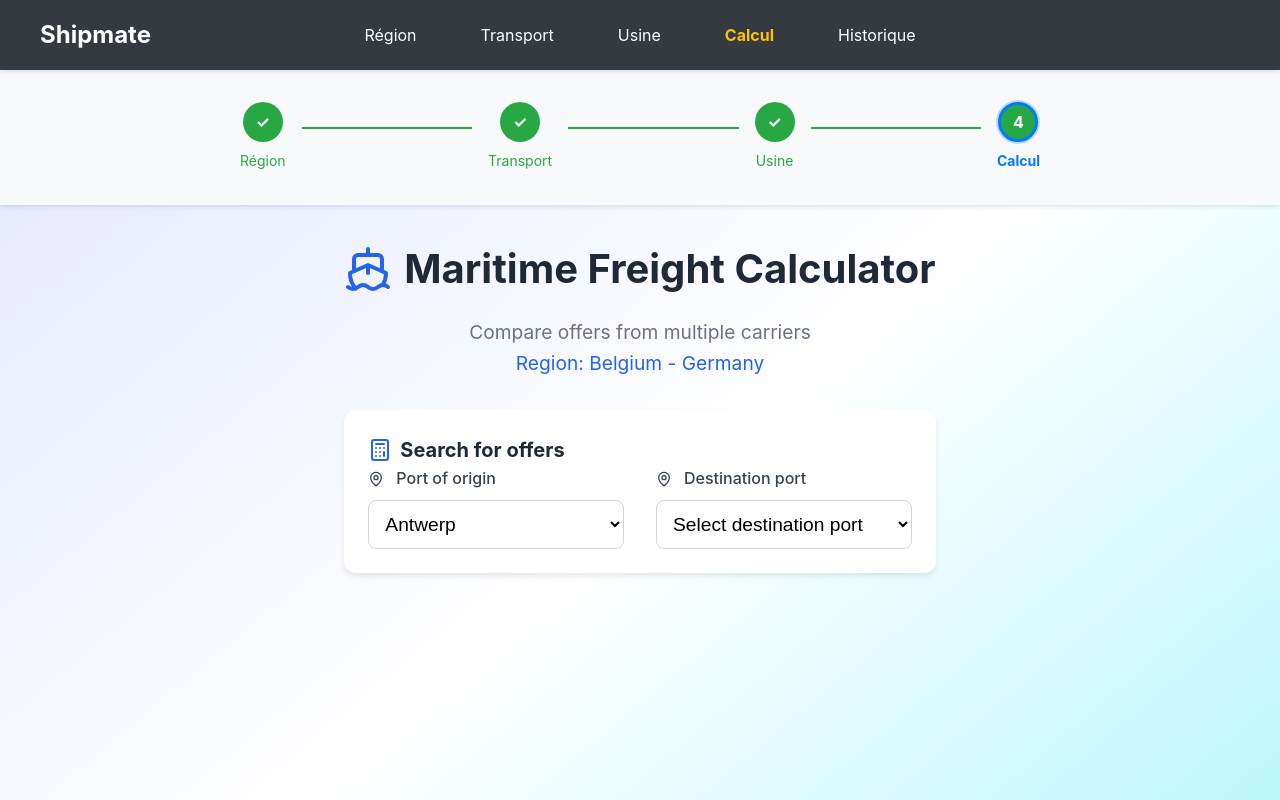
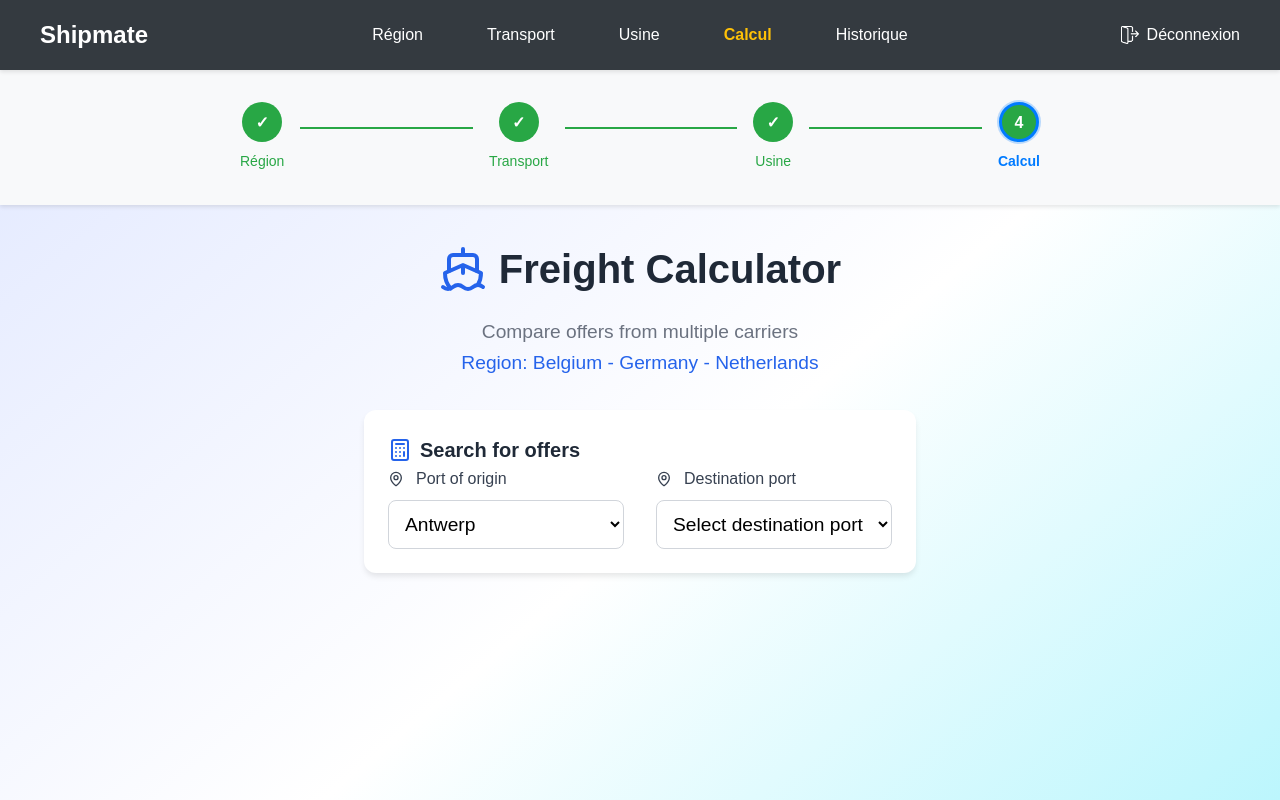
Before and after one commit to ghezal0n/CalculCost, a React (Create React App) app: page /calcul in a window 1280 px wide. Shown: the top 800 px of the page. Built offline with nearby package versions, Linux system fonts and the light colour scheme.

Commit message:
ajouter la partie login dans l'app et corriger le navbar

```diff
--- a/src/App.js
+++ b/src/App.js
@@ -5,16 +5,9 @@ import {
   Route,
   Navigate,
 } from "react-router-dom";
-import RegisterPage from "./pages/RegistrePage";
-import RegionPage from "./pages/RegionPage";
-import TransportChoicePage from "./pages/TransportChoicePage";
-import CalculPage from "./pages/CalculPage";
-import HistoriquePage from "./pages/HistoriquePage";
-import ProtectedRoute from "./components/ProtectedRoute";
-import LoginForm from "./auth/LoginForm";
-import UsinePage from "./pages/UsinePage";
 import Navbar from "./components/NavBar";
 import Stepper from "./components/Stepper";
+import routes from "./auth/Routes";
 
 function App() {
   useEffect(() => {
@@ -31,14 +24,9 @@ function App() {
         <Stepper />
         <div style={{ padding: "2rem" }}>
           <Routes>
-            <Route path="/" element={<RegionPage />} />
-            {/* <Route path="/login" element={<LoginForm />} />
-            <Route path="/register" element={<RegisterPage />} /> */}
-            <Route path="/transport" element={<TransportChoicePage />} />
-            <Route path="/usine" element={<UsinePage />} />
-            <Route path="/calcul" element={<CalculPage />} />
-            <Route path="/historique" element={<HistoriquePage />} />
-
+            {routes.map((route, index) => (
+              <Route key={index} path={route.path} element={route.element} />
+            ))}
             <Route path="*" element={<Navigate to="/" />} />
           </Routes>
         </div>
--- a/src/assets/styles/Login.css
+++ b/src/assets/styles/Login.css
@@ -1,3 +1,15 @@
+/* 🎨 Variables globales */
+:root {
+  --primary: #6366f1;
+  --secondary: #06b6d4;
+  --error: #ef4444;
+  --success: #16a34a;
+  --text-dark: #333;
+  --bg-light: rgba(255, 255, 255, 0.8);
+  --radius: 12px;
+}
+
+/* 🌍 Body */
 body {
   margin: 0;
   font-family: sans-serif;
@@ -5,10 +17,12 @@ body {
   min-height: 100vh;
   display: flex;
   justify-content: center;
+  align-items: center;
 }
 
+/* 📦 Container */
 .login-container {
-  background: rgba(255, 255, 255, 0.8);
+  background: var(--bg-light);
   backdrop-filter: blur(10px);
   border: 1px solid rgba(255, 255, 255, 0.2);
   border-radius: 20px;
@@ -18,14 +32,16 @@ body {
   box-shadow: 0 10px 25px rgba(0, 0, 0, 0.1);
 }
 
+/* 🔵 Logo */
 .login-logo {
-  background: linear-gradient(to right, #6366f1, #06b6d4);
+  background: linear-gradient(to right, var(--primary), var(--secondary));
   height: 120px;
   width: 120px;
   border-radius: 50%;
   margin: 0 auto 30px;
 }
 
+/* 📝 Titres */
 .login-title {
   text-align: center;
   font-weight: bold;
@@ -36,35 +52,38 @@ body {
 .login-subtitle {
   text-align: center;
   font-size: 18px;
-  color: #333;
+  color: var(--text-dark);
   margin-bottom: 30px;
 }
 
+/* 🖊️ Inputs */
 .input-field {
   width: 100%;
   background: rgba(243, 244, 246, 0.5);
   border: 2px solid #e5e7eb;
-  border-radius: 12px;
+  border-radius: var(--radius);
   padding: 18px 20px;
   margin-bottom: 24px;
   font-size: 16px;
   box-sizing: border-box;
+  transition: border-color 0.2s ease, box-shadow 0.2s ease;
 }
 
 .input-field.error {
   border-color: #fca5a5;
 }
 
-.input-field:focus {
+.input-field:focus-visible {
   outline: none;
-  border-color: #6366f1;
+  border-color: var(--primary);
 }
 
-.input-field.error:focus {
-  border-color: #ef4444;
+.input-field.error:focus-visible {
+  border-color: var(--error);
   box-shadow: 0 0 0 2px rgba(239, 68, 68, 0.3);
 }
 
+/* 🔒 Password container */
 .password-input-container {
   position: relative;
   margin-bottom: 20px;
@@ -89,9 +108,10 @@ body {
 }
 
 .eye-icon:hover {
-  color: #6366f1;
+  color: var(--primary);
 }
 
+/* 🔘 Boutons */
 .submit-button {
   width: 100%;
   background: linear-gradient(to right, #6366f1, #06b6d4);
@@ -104,33 +124,55 @@ body {
   cursor: pointer;
   margin-top: 10px;
 }
-
 .submit-button:hover {
   transform: translateY(-1px);
   box-shadow: 0 4px 12px rgba(99, 102, 241, 0.3);
   transition: all 0.2s ease;
 }
 
-.success-message {
-  background: #ecfdf5;
-  border: 1px solid #bbf7d0;
-  color: #166534;
+.btn {
+  width: 100%;
+  color: white;
+  border: none;
+  border-radius: 10px;
+  padding: 16px;
+  font-weight: bold;
+  font-size: 16px;
+  cursor: pointer;
+  margin-top: 10px;
+  transition: all 0.2s ease;
+}
+
+.btn-primary {
+  background: linear-gradient(to right, var(--primary), var(--secondary));
+}
+
+.btn-primary:hover {
+  transform: translateY(-1px);
+  box-shadow: 0 4px 12px rgba(99, 102, 241, 0.3);
+}
+
+/* ✅ Messages */
+.message {
   padding: 14px;
   border-radius: 10px;
   margin-bottom: 20px;
   font-size: 15px;
 }
 
+.success-message {
+  background: #ecfdf5;
+  border: 1px solid #bbf7d0;
+  color: #166534;
+}
+
 .error-message {
   background: #fef2f2;
   border: 1px solid #fecaca;
   color: #991b1b;
-  padding: 14px;
-  border-radius: 10px;
-  margin-bottom: 20px;
-  font-size: 15px;
 }
 
+/* 📌 Footer */
 .login-footer {
   text-align: center;
   margin-top: 25px;
@@ -138,11 +180,12 @@ body {
 }
 
 .login-footer a {
-  color: #6366f1;
+  color: var(--primary);
   font-weight: bold;
   text-decoration: none;
 }
 
+/* 📱 Responsive */
 @media (max-width: 768px) {
   body {
     padding: 16px;
@@ -175,8 +218,8 @@ body {
   }
 
   .input-field {
-    padding: 16px 16px;
-    font-size: 16px; /* Évite le zoom iOS */
+    padding: 16px;
+    font-size: 16px; /* évite zoom iOS */
     margin-bottom: 20px;
     border-radius: 10px;
   }
@@ -191,15 +234,14 @@ body {
     height: 24px;
   }
 
-  .submit-button {
+  .btn {
     padding: 16px;
     font-size: 16px;
     border-radius: 10px;
     min-height: 48px;
   }
 
-  .success-message,
-  .error-message {
+  .message {
     padding: 16px;
     font-size: 14px;
     border-radius: 8px;
--- /dev/null
+++ b/src/auth/Routes.js
@@ -0,0 +1,19 @@
+import RegionPage from "../pages/RegionPage";
+import RegisterPage from "../pages/RegistrePage";
+import TransportChoicePage from "../pages/TransportChoicePage";
+import CalculPage from "../pages/CalculPage";
+import HistoriquePage from "../pages/HistoriquePage";
+import UsinePage from "../pages/UsinePage";
+import LoginForm from "../auth/LoginForm";
+
+const routes = [
+  { path: "/", element: <LoginForm /> },
+  { path: "/region", element: <RegionPage /> },
+  { path: "/register", element: <RegisterPage /> },
+  { path: "/transport", element: <TransportChoicePage /> },
+  { path: "/usine", element: <UsinePage /> },
+  { path: "/calcul", element: <CalculPage /> },
+  { path: "/historique", element: <HistoriquePage /> },
+];
+
+export default routes;
--- a/src/components/NavBar.js
+++ b/src/components/NavBar.js
@@ -1,8 +1,10 @@
 import React, { useState, useEffect } from "react";
-import { Link, useLocation } from "react-router-dom";
+import { Link, useLocation, useNavigate } from "react-router-dom";
+import logoutIcon from "../assets/images/logout.png";
 
 function Navbar() {
   const location = useLocation();
+  const navigate = useNavigate();
   const [isMobileMenuOpen, setIsMobileMenuOpen] = useState(false);
   const [isMobile, setIsMobile] = useState(false);
 
@@ -46,8 +48,21 @@ function Navbar() {
     return null;
   }
 
+  // Liste des pages qui doivent afficher
+  const allowedPaths = [
+    "/region",
+    "/transport",
+    "/usine",
+    "/calcul",
+    "/historique",
+  ];
+
+  if (!allowedPaths.includes(location.pathname)) {
+    return null;
+  }
+
   const navItems = [
-    { path: "/", label: "Région" },
+    { path: "/region", label: "Région" },
     { path: "/transport", label: "Transport" },
     { path: "/usine", label: "Usine" },
     { path: "/calcul", label: "Calcul" },
@@ -56,6 +71,16 @@ function Navbar() {
 
   const toggleMobileMenu = () => {
     setIsMobileMenuOpen(!isMobileMenuOpen);
+  };
+
+  // Fonction de déconnexion
+  const handleLogout = () => {
+    // Fermer le menu mobile si ouvert
+    setIsMobileMenuOpen(false);
+
+    // Rediriger vers la page de connexion ou d'accueil
+    navigate("/login", { replace: true });
+    // ou navigate('/', { replace: true }); selon votre logique
   };
 
   // Composant SVG pour l'icône hamburger
@@ -86,6 +111,24 @@ function Navbar() {
     >
       <line x1="18" y1="6" x2="6" y2="18"></line>
       <line x1="6" y1="6" x2="18" y2="18"></line>
+    </svg>
+  );
+
+  // Composant SVG pour l'icône logout
+  const LogoutIcon = () => (
+    <svg
+      width="20"
+      height="20"
+      viewBox="0 0 24 24"
+      fill="none"
+      stroke="currentColor"
+      strokeWidth="2"
+      style={{ marginRight: "0.5rem" }}
+    >
+      <path d="m9 21 5-5-5-5"></path>
+      <path d="M20 16v-2a4 4 0 0 0-4-4H4"></path>
+      <path d="m15 10 5 5"></path>
+      <path d="M4 21v-7a4 4 0 0 1 4-4h3"></path>
     </svg>
   );
 
@@ -131,6 +174,27 @@ function Navbar() {
     position: "absolute",
     left: "50%",
     transform: "translateX(-50%)",
+  };
+
+  const desktopRightSection = {
+    display: isMobile ? "none" : "flex",
+    alignItems: "center",
+    gap: "1rem",
+  };
+
+  const logoutButtonStyles = {
+    display: "flex",
+    alignItems: "center",
+    background: "#dc3545",
+    border: "none",
+    color: "white",
+    cursor: "pointer",
+    padding: "0.5rem 1rem",
+    borderRadius: "4px",
+    fontSize: "0.9rem",
+    fontWeight: "500",
+    transition: "all 0.3s",
+    minHeight: "36px",
   };
 
   const mobileMenuButtonStyles = {
@@ -188,6 +252,12 @@ function Navbar() {
     overflowY: "auto",
   };
 
+  const mobileMenuFooterStyles = {
+    padding: "1rem",
+    borderTop: "1px solid #495057",
+    flexShrink: 0,
+  };
+
   const mobileMenuListStyles = {
     listStyle: "none",
     padding: 0,
@@ -196,6 +266,23 @@ function Navbar() {
 
   const mobileMenuItemStyles = {
     borderBottom: "1px solid #495057",
+  };
+
+  const mobileLogoutButtonStyles = {
+    width: "100%",
+    display: "flex",
+    alignItems: "center",
+    justifyContent: "center",
+    background: "#dc3545",
+    border: "none",
+    color: "white",
+    cursor: "pointer",
+    padding: "0.75rem 1rem",
+    borderRadius: "4px",
+    fontSize: "1rem",
+    fontWeight: "500",
+    transition: "all 0.3s",
+    minHeight: "48px",
   };
 
   const getLinkStyles = (isActive, isMobileLink = false) => ({
@@ -299,6 +386,35 @@ function Navbar() {
             })}
           </ul>
 
+          {/* Section droite desktop */}
+          <div style={desktopRightSection}>
+            <span
+              onClick={handleLogout}
+              style={{
+                color: "white",
+                cursor: "pointer",
+                fontSize: "1rem",
+                fontWeight: "500",
+                display: "flex",
+                alignItems: "center",
+                gap: "8px",
+              }}
+              onMouseEnter={(e) => (e.target.style.color = "#ffc107")}
+              onMouseLeave={(e) => (e.target.style.color = "white")}
+            >
+              <img
+                src={logoutIcon}
+                alt="Logout"
+                style={{
+                  width: "18px",
+                  height: "18px",
+                  filter: "brightness(0) saturate(100%) invert(100%)",
+                }}
+              />
+              Déconnexion
+            </span>
+          </div>
+
           {/* Bouton Menu Mobile */}
           <button
             style={mobileMenuButtonStyles}
@@ -370,6 +486,20 @@ function Navbar() {
             })}
           </ul>
         </div>
+
+        {/* Footer du menu mobile avec bouton logout */}
+        <div style={mobileMenuFooterStyles}>
+          <button
+            style={mobileLogoutButtonStyles}
+            onClick={handleLogout}
+            onMouseEnter={(e) => (e.target.style.backgroundColor = "#c82333")}
+            onMouseLeave={(e) => (e.target.style.backgroundColor = "#dc3545")}
+            aria-label="Se déconnecter"
+          >
+            <LogoutIcon />
+            Déconnexion
+          </button>
+        </div>
       </div>
     </>
   );
--- a/src/pages/CalculPage.js
+++ b/src/pages/CalculPage.js
@@ -400,6 +400,33 @@ const CalculPage = () => {
       return calculation;
     }
 
+    //Special case for Smurfit Piteå mill with Antwerp origin**
+    const selectedMill = localStorage.getItem("selectedMill");
+    if (selectedMill === "sp" && origin === "Antwerp") {
+      const preCarriageToAntwerp = 425;
+      const lashingAndSecuring = 75;
+      const stuffingRate = 7.6;
+
+      calculation = {
+        ...calculation,
+        preCarriageToAntwerp: preCarriageToAntwerp,
+        lashingAndSecuring: lashingAndSecuring,
+        stuffingRate: stuffingRate,
+        stuffingTotal: stuffingRate * fixedRates.tonWeight,
+        allInByContainer:
+          calculation.oceanFreight +
+          fixedRates.thcOrigin +
+          preCarriageToAntwerp +
+          lashingAndSecuring +
+          stuffingRate * fixedRates.tonWeight,
+        calculationType: "smurfit-antwerp",
+      };
+
+      calculation.allInByTon =
+        calculation.allInByContainer / fixedRates.tonWeight;
+      return calculation;
+    }
+
     if (calculationType === "mill-container") {
       //FCA Mill in Container : Ocean freight + THC Origin + Pre Carriage Niederauer Mühle
       calculation = {
@@ -494,8 +521,58 @@ const CalculPage = () => {
               </tr>
 
               {/* Affichage conditionnel selon le type de calcul */}
-              {calculation.calculationType ===
-              "fob-container" ? null : calculation.calculationType ===
+              {calculation.calculationType === "smurfit-antwerp" ? (
+                // Special display for Smurfit Piteå with Antwerp origin
+                <>
+                  <tr>
+                    <td className="table-label">THC Origin</td>
+                    <td className="table-value">
+                      {calculation.thcOrigin.toLocaleString("fr-FR", {
+                        minimumFractionDigits: 2,
+                        maximumFractionDigits: 2,
+                      })}{" "}
+                      {getCurrency()}
+                    </td>
+                  </tr>
+                  <tr>
+                    <td className="table-label">Pre Carriage to Antwerp</td>
+                    <td className="table-value">
+                      {calculation.preCarriageToAntwerp.toLocaleString(
+                        "fr-FR",
+                        {
+                          minimumFractionDigits: 2,
+                          maximumFractionDigits: 2,
+                        }
+                      )}{" "}
+                      {getCurrency()}
+                    </td>
+                  </tr>
+                  <tr>
+                    <td className="table-label">Lashing and Securing</td>
+                    <td className="table-value">
+                      {calculation.lashingAndSecuring.toLocaleString("fr-FR", {
+                        minimumFractionDigits: 2,
+                        maximumFractionDigits: 2,
+                      })}{" "}
+                      {getCurrency()}
+                    </td>
+                  </tr>
+                  <tr>
+                    <td className="table-label">
+                      Stuffing: {calculation.stuffingRate}€ ×{" "}
+                      {calculation.tonWeight} tons
+                    </td>
+                    <td className="table-value">
+                      {calculation.stuffingTotal.toLocaleString("fr-FR", {
+                        minimumFractionDigits: 2,
+                        maximumFractionDigits: 2,
+                      })}{" "}
+                      {getCurrency()}
+                    </td>
+                  </tr>
+                </>
+              ) : calculation.calculationType ===
+                "fob-container" ? null : calculation.calculationType ===
                 "mill-container" ? (
                 // Pour FCA Port in Container
                 <>
@@ -779,7 +856,7 @@ const CalculPage = () => {
         {/* Prix total en évidence */}
         <div className="final-price">
           <div className="text-center">
-            <p className="green-label">TOTAL PRICE PER CONTAINER</p>
+            <p className="green-label">TOTAL FREIGHT / CONTAINER</p>
             <p className="text-3xl font-bold text-green-700">
               {calculation.allInByContainer.toLocaleString("fr-FR", {
                 minimumFractionDigits: 2,
@@ -825,7 +902,7 @@ const CalculPage = () => {
         <div className="header mb-8">
           <div className="header-title">
             <Ship className="ship-icon" />
-            <h1>Maritime Freight Calculator</h1>
+            <h1>Freight Calculator</h1>
           </div>
           <p className="header-subtitle">
             Compare offers from multiple carriers
@@ -845,7 +922,7 @@ const CalculPage = () => {
                 ? " Spain"
                 : countryId === "slovenia"
                 ? " Slovenia"
-                : " Belgium - Germany"}
+                : " Belgium - Germany - Netherlands"}
             </p>
           )}
         </div>
--- a/src/pages/HistoriquePage.js
+++ b/src/pages/HistoriquePage.js
@@ -83,7 +83,7 @@ const HistoriquePage = () => {
         return "Slovenia";
       case "belgium-germany":
       default:
-        return "Belgium - Germany";
+        return "Belgium - Germany - Netherlands";
     }
   };
 
--- a/src/pages/RegionPage.js
+++ b/src/pages/RegionPage.js
@@ -8,7 +8,7 @@ const RegionPage = () => {
   const countries = [
     {
       id: "belgium-germany",
-      name: "Belgium - Germany",
+      name: "Belgium - Germany - Netherlands",
       clickable: true,
     },
     {
--- a/src/pages/TransportChoicePage.js
+++ b/src/pages/TransportChoicePage.js
@@ -15,12 +15,12 @@ const choices = [
     key: "fca-mill-truck",
     title: "FCA Mill by Truck",
     description: "Direct delivery from the mill by road transport",
-    features: [
-      "Direct pickup at the mill",
-      "Flexible road transport",
-      "Optimized lead times",
-      "Reduced costs for short distances",
-    ],
+    // features: [
+    //   "Direct pickup at the mill",
+    //   "Flexible road transport",
+    //   "Optimized lead times",
+    //   "Reduced costs for short distances",
+    // ],
     svgPaths: [
       "M9 17a2 2 0 11-4 0 2 2 0 014 0zM19 17a2 2 0 11-4 0 2 2 0 014 0z",
       "M13 16V6a1 1 0 00-1-1H4a1 1 0 00-1 1v10a1 1 0 001 1h1m8-1a1 1 0 01-1 1H9m4-1V8a1 1 0 011-1h2.586a1 1 0 01.707.293l3.414 3.414a1 1 0 01.293.707V16a1 1 0 01-1 1h-1m-6-1a1 1 0 001 1h1M5 17a2 2 0 104 0m-4 0a2 2 0 114 0m6 0a2 2 0 104 0m-4 0a2 2 0 114 0",
@@ -30,12 +30,12 @@ const choices = [
     key: "fca-mill-container",
     title: "FCA Mill in Container",
     description: "Goods packed in container from the mill",
-    features: [
-      "Containerization at the mill",
-      "Maximum protection",
-      "Logistics optimization",
-      "Reduced handling",
-    ],
+    // features: [
+    //   "Containerization at the mill",
+    //   "Maximum protection",
+    //   "Logistics optimization",
+    //   "Reduced handling",
+    // ],
     svgPaths: [
       "M20 7l-8-4-8 4m16 0l-8 4m8-4v10l-8 4m0-10L4 7m8 4v10M4 7v10l8 4",
     ],
@@ -44,12 +44,12 @@ const choices = [
     key: "fca-port-truck",
     title: "FCA Port by Truck",
     description: "Delivery to port by road transport",
-    features: [
-      "Direct delivery to port",
-      "Flexible scheduling",
-      "Timing control",
-      "Adaptation to port constraints",
-    ],
+    // features: [
+    //   "Direct delivery to port",
+    //   "Flexible scheduling",
+    //   "Timing control",
+    //   "Adaptation to port constraints",
+    // ],
     svgPaths: [
       "M9 17a2 2 0 11-4 0 2 2 0 014 0zM19 17a2 2 0 11-4 0 2 2 0 014 0z",
       "M13 16V6a1 1 0 00-1-1H4a1 1 0 00-1 1v10a1 1 0 001 1h1m8-1a1 1 0 01-1 1H9m4-1V8a1 1 0 011-1h2.586a1 1 0 01.707.293l3.414 3.414a1 1 0 01.293.707V16a1 1 0 01-1 1h-1m-6-1a1 1 0 001 1h1M5 17a2 2 0 104 0m-4 0a2 2 0 114 0m6 0a2 2 0 104 0m-4 0a2 2 0 114 0",
@@ -59,12 +59,12 @@ const choices = [
     key: "fca-port-container",
     title: "FCA Port in Container",
     description: "Goods delivered to port in container ready for shipment",
-    features: [
-      "Container ready for export",
-      "Maximum port efficiency",
-      "Reduced waiting times",
-      "Streamlined process",
-    ],
+    // features: [
+    //   "Container ready for export",
+    //   "Maximum port efficiency",
+    //   "Reduced waiting times",
+    //   "Streamlined process",
+    // ],
     svgPaths: [
       "M20 7l-8-4-8 4m16 0l-8 4m8-4v10l-8 4m0-10L4 7m8 4v10M4 7v10l8 4",
     ],
@@ -73,12 +73,12 @@ const choices = [
     key: "fob-container",
     title: "FOB",
     description: "Free On Board delivery",
-    features: [
-      "Container ready for export",
-      "Maximum efficiency",
-      "Streamlined process",
-      "Cost-effective solution",
-    ],
+    // features: [
+    //   "Container ready for export",
+    //   "Maximum efficiency",
+    //   "Streamlined process",
+    //   "Cost-effective solution",
+    // ],
     svgPaths: [
       "M20 7l-8-4-8 4m16 0l-8 4m8-4v10l-8 4m0-10L4 7m8 4v10M4 7v10l8 4",
     ],
@@ -206,7 +206,7 @@ const TransportChoicePage = () => {
                 ? "Spain"
                 : countryId === "slovenia"
                 ? "Slovenia"
-                : "Belgium - Germany"}
+                : "Belgium - Germany - Netherlands"}
             </p>
           )}
         </p>
@@ -238,9 +238,9 @@ const TransportChoicePage = () => {
             <h3 className="choice-title">{c.title}</h3>
             <p className="choice-description">{c.description}</p>
             <ul className="choice-features">
-              {c.features.map((f) => (
+              {/* {c.features.map((f) => (
                 <li key={f}>{f}</li>
-              ))}
+              ))} */}
             </ul>
           </div>
         ))}
```
Also changed, not shown: src/auth/LoginForm.js (+12 -12 lines), src/components/Stepper.js (+6 -4 lines), src/pages/UsinePage.js (+12 -7 lines), src/assets/images/logout.png (added).
